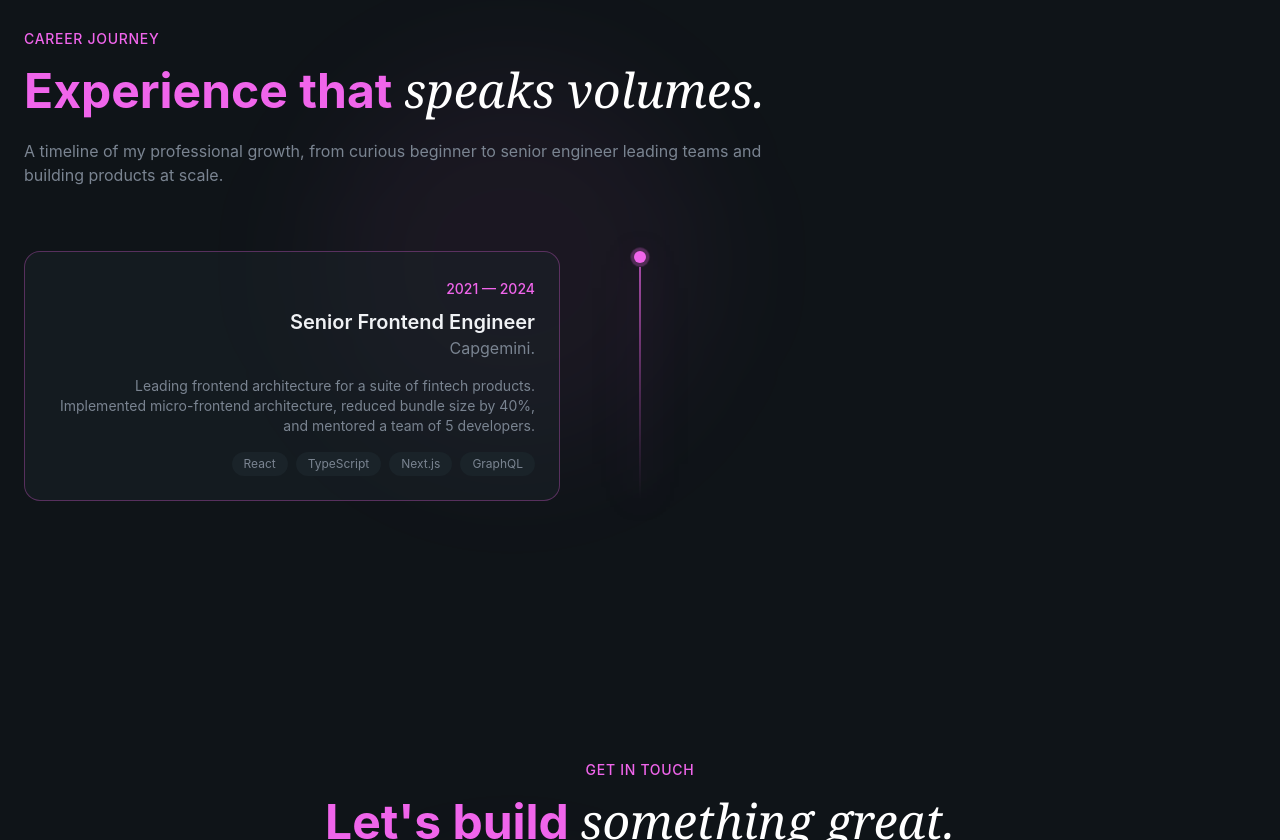
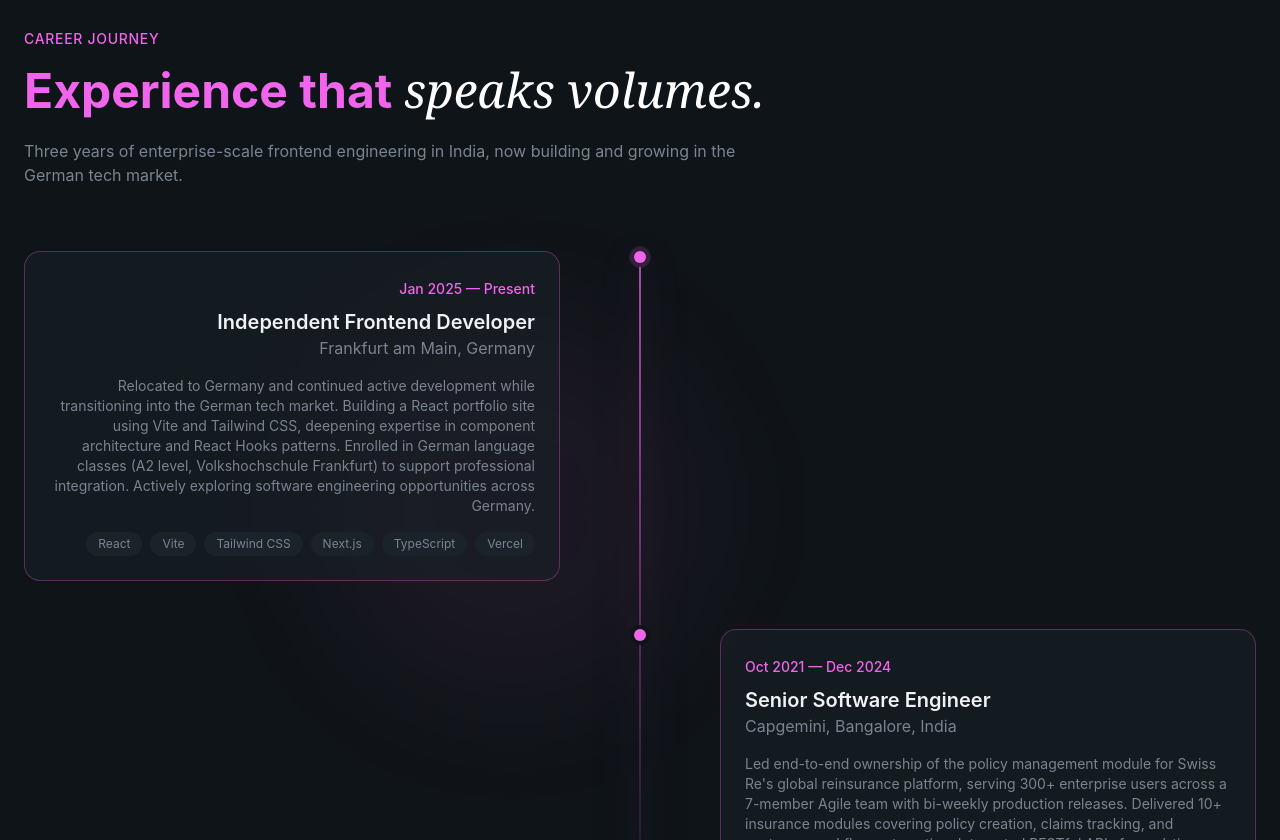
Before and after one commit to nanditas1804/Nandita-Portfolio-, a React (Vite) app: page / in a window 1280 px wide. Shown: the part 1960-2800 px from the top of the page. Built offline with nearby package versions, Linux system fonts and the light colour scheme.

Commit message:
fix experience and contact sections

```diff
--- a/src/sections/Experience.jsx
+++ b/src/sections/Experience.jsx
@@ -1,50 +1,44 @@
 const experiences = [
   {
-      period: "2021 — 2024",
-      role: "Senior Frontend Engineer",
-      company: "Capgemini.",
+    period: "Jan 2025 — Present",
+    role: "Independent Frontend Developer",
+    company: "Frankfurt am Main, Germany",
     description:
-        "Leading frontend architecture for a suite of fintech products. Implemented micro-frontend architecture, reduced bundle size by 40%, and mentored a team of 5 developers.",
-      technologies: ["React", "TypeScript", "Next.js", "GraphQL"],
+      "Relocated to Germany and continued active development while transitioning into the German tech market. Building a React portfolio site using Vite and Tailwind CSS, deepening expertise in component architecture and React Hooks patterns. Enrolled in German language classes (A2 level, Volkshochschule Frankfurt) to support professional integration. Actively exploring software engineering opportunities across Germany.",
+    technologies: ["React", "Vite", "Tailwind CSS", "Next.js", "TypeScript", "Vercel"],
     current: true,
-    }
+  },
+  {
+    period: "Oct 2021 — Dec 2024",
+    role: "Senior Software Engineer",
+    company: "Capgemini, Bangalore, India",
+    description:
+      "Led end-to-end ownership of the policy management module for Swiss Re's global reinsurance platform, serving 300+ enterprise users across a 7-member Agile team with bi-weekly production releases. Delivered 10+ insurance modules covering policy creation, claims tracking, and customer workflow automation. Integrated RESTful APIs for real-time premium calculations and live claim status updates. Achieved 85%+ code coverage across all components using React Testing Library.",
+    technologies: ["React", "TypeScript", "Redux", "REST APIs", "React Testing Library", "Vite", "Git", "JIRA"],
+    current: false,
+  },
 ];
 
 export const Experience = () => {
   return (
     <section id="experience" className="py-32 relative overflow-hidden">
-        <div
-          className="absolute top-1/2 left-1/4 w-96
-         h-96 bg-primary/5 rounded-full blur-3xl -translate-y-1/2"
-        />
+      <div className="absolute top-1/2 left-1/4 w-96 h-96 bg-primary/5 rounded-full blur-3xl -translate-y-1/2" />
 
       <div className="container mx-auto px-6 relative z-10">
         {/* Section Header */}
         <div className="max-w-3xl mb-16">
-            <span
-              className="text-secondary-foreground text-sm
-             font-medium tracking-wider uppercase animate-fade-in"
-            >
+          <span className="text-secondary-foreground text-sm font-medium tracking-wider uppercase animate-fade-in">
             Career Journey
           </span>
-            <h2
-              className="text-4xl md:text-5xl font-bold
-             mt-4 mb-6 animate-fade-in animation-delay-100
-              text-secondary-foreground"
-            >
+          <h2 className="text-4xl md:text-5xl font-bold mt-4 mb-6 animate-fade-in animation-delay-100 text-secondary-foreground">
             Experience that{" "}
             <span className="font-serif italic font-normal text-white">
-                {" "}
-                speaks volumes.
+              {" "}speaks volumes.
             </span>
           </h2>
-
-            <p
-              className="text-muted-foreground
-             animate-fade-in animation-delay-200"
-            >
-              A timeline of my professional growth, from curious beginner to
-              senior engineer leading teams and building products at scale.
+          <p className="text-muted-foreground animate-fade-in animation-delay-200">
+            Three years of enterprise-scale frontend engineering in India,
+            now building and growing in the German tech market.
           </p>
         </div>
 
@@ -52,7 +46,6 @@ const experiences = [
         <div className="relative">
           <div className="timeline-glow absolute left-0 md:left-1/2 top-0 bottom-0 w-[2px] bg-gradient-to-b from-primary/70 via-primary/30 to-transparent md:-translate-x-1/2 shadow-[0_0_25px_rgba(32,178,166,0.8)]" />
 
-            {/* Experience Items */}
           <div className="space-y-12">
             {experiences.map((exp, idx) => (
               <div
@@ -75,9 +68,7 @@ const experiences = [
                       : "md:col-start-2 md:pl-16"
                   }`}
                 >
-                    <div
-                      className={`glass p-6 rounded-2xl border border-primary/30 hover:border-primary/50 transition-all duration-500`}
-                    >
+                  <div className="glass p-6 rounded-2xl border border-primary/30 hover:border-primary/50 transition-all duration-500">
                     <span className="text-sm text-primary font-medium">
                       {exp.period}
                     </span>
```
Lines whose indentation alone changed are shown as unchanged.
